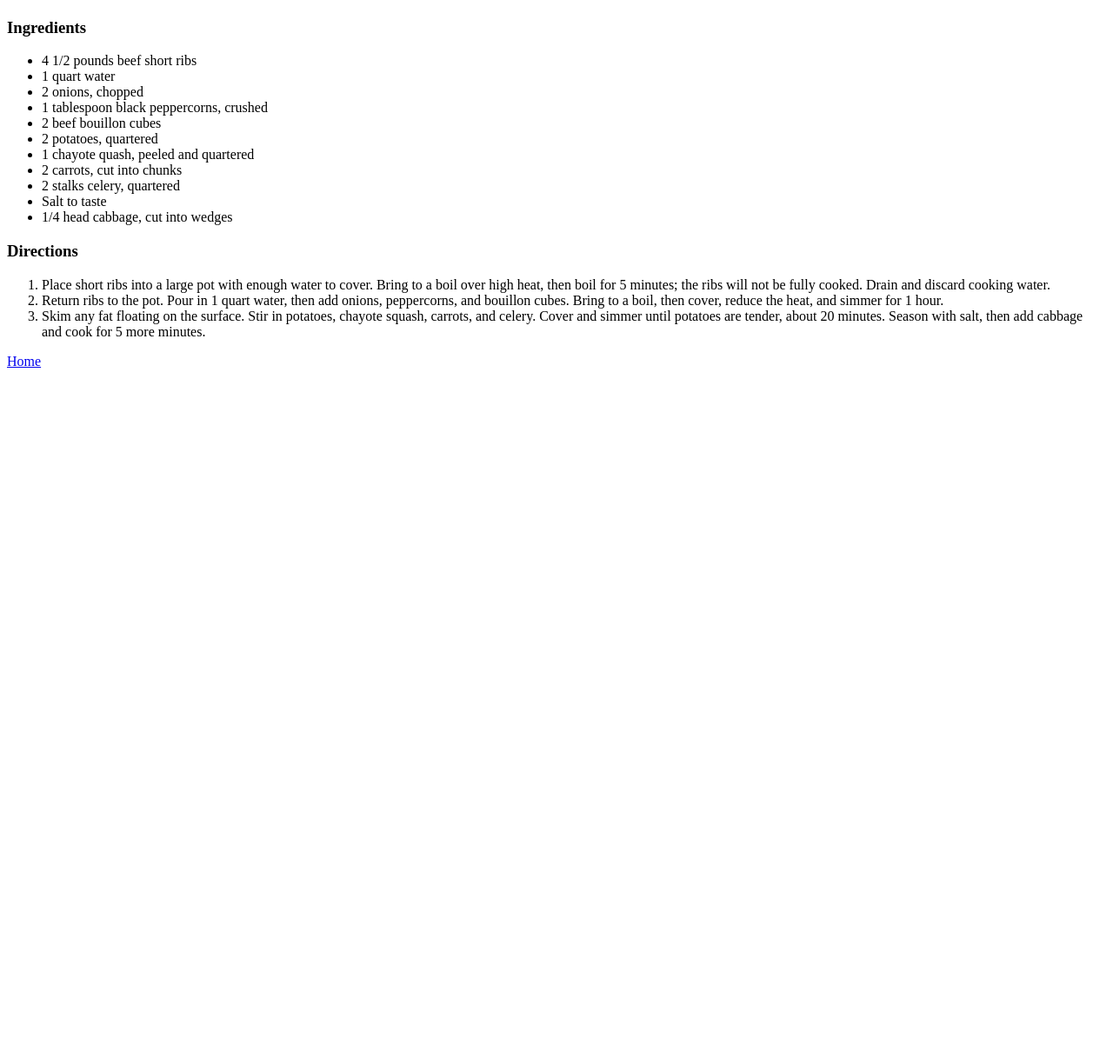
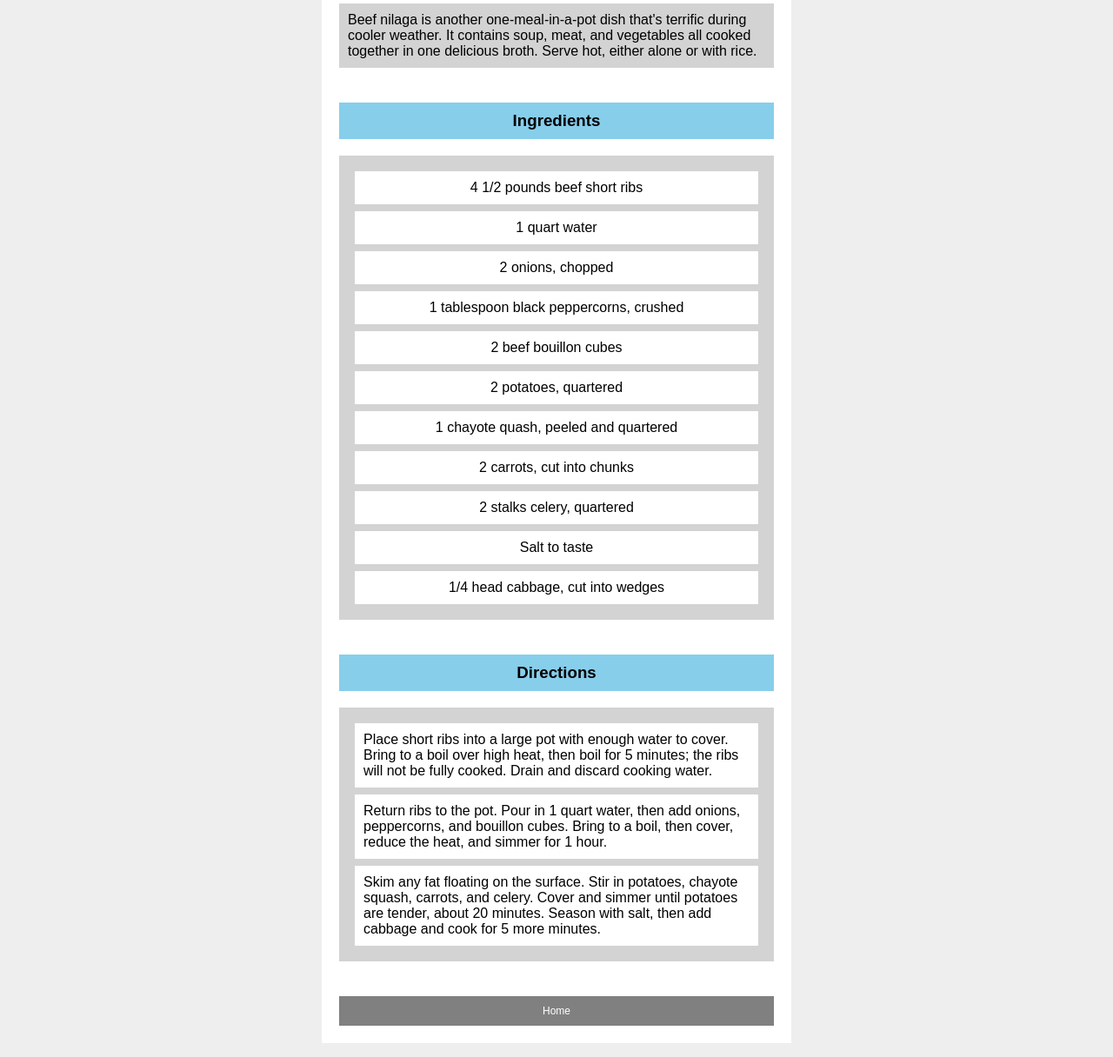
Before and after one commit to r0mrsom/odin-recipes, a plain HTML site: page recipes/beef-nilaga.html in a window 1280 px wide. Shown: the part 426-1642 px from the top of the page at 87% size. Before the commit the page ends 859 px from the top, so only its background shows below. Drawn offline with Linux system fonts and the light colour scheme.

Commit message:
Add style.css, link to existing html files

```diff
--- a/recipes/beef-nilaga.html
+++ b/recipes/beef-nilaga.html
@@ -3,14 +3,15 @@
 <head>
     <meta charset="UTF-8">
     <title>Beef Nilaga</title>
+        <link rel="stylesheet" href="../style.css">
 </head>
 <body>
+    <div class="container">
         <img src="../images/beef-nilaga.jpg" width="300" height="300">
         <h1>Beef Nilaga</h1>
         <p>Beef nilaga is another one-meal-in-a-pot dish that's terrific during cooler weather. It contains soup, meat, and vegetables all cooked together in one delicious broth. Serve hot, either alone or with rice.</p>
-
         <h3>Ingredients</h3>
-    <ul>
+        <ul class="ingredients">
             <li>4 1/2 pounds beef short ribs</li>
             <li>1 quart water</li>
             <li>2 onions, chopped</li>
@@ -23,14 +24,13 @@
             <li>Salt to taste</li>
             <li>1/4 head cabbage, cut into wedges</li>
         </ul>
-
         <h3>Directions</h3>
         <ol>
             <li>Place short ribs into a large pot with enough water to cover. Bring to a boil over high heat, then boil for 5 minutes; the ribs will not be fully cooked. Drain and discard cooking water.</li>
             <li>Return ribs to the pot. Pour in 1 quart water, then add onions, peppercorns, and bouillon cubes. Bring to a boil, then cover, reduce the heat, and simmer for 1 hour.</li>
             <li>Skim any fat floating on the surface. Stir in potatoes, chayote squash, carrots, and celery. Cover and simmer until potatoes are tender, about 20 minutes. Season with salt, then add cabbage and cook for 5 more minutes.</li>
         </ol>
-
-    <a href="../index.html">Home</a>
+        <a href="../index.html" class="home">Home</a>
+    </div>
 </body>
 </html>
--- /dev/null
+++ b/style.css
@@ -0,0 +1,96 @@
+body {
+    background: #eee;
+    font-family: sans-serif;
+}
+
+.container {
+    background: white;
+    width: 500px;
+    margin: 16px auto;
+    padding: 20px;
+}
+
+.container h1 {
+    background: skyblue;
+    margin-bottom: 8px;
+    padding: 10px;
+    text-align: center;
+}
+
+.container img {
+    display: block;
+    margin: 0 auto;
+}
+
+p {
+    background: lightgray;
+    padding: 10px;
+    margin-bottom: 40px;
+}
+
+ul.menu {
+    background: skyblue;
+    padding: 10px;
+}
+
+ul.menu li{
+    margin: 8px;
+    background-color: white;
+    padding: 8px;
+    list-style-type: none;
+    text-align: center;
+
+}
+
+h3 {
+    background: skyblue;
+    padding: 10px;
+    text-align: center;
+}
+
+ul.ingredients {
+    background-color: lightgray;
+    padding: 10px;
+    margin-bottom: 40px;
+}
+
+ul.ingredients li{
+    margin: 8px;
+    background-color: white;
+    padding: 10px;
+    list-style-type: none;
+    text-align: center;
+}
+
+ol {
+    background-color: lightgray;
+    padding: 10px;
+    margin-bottom: 40px;
+}
+
+ol li{
+    margin: 8px;
+    background-color: white;
+    padding: 10px;
+    list-style-type: none;
+    text-align: left;
+}
+
+a {
+    color: black;
+    text-decoration: none;
+}
+
+a:hover {
+    color: red;
+}
+
+.home {
+    display: block;
+    background-color: gray;
+    color: white;
+    padding: 10px;
+    text-align: center;
+    font-size: 12px;
+    margin: 0 auto;
+}
```
Also changed, not shown: index.html (+4 -1 lines), recipes/chicken-adobo.html (+5 -4 lines), recipes/fried-chicken.html (+5 -5 lines), recipes/sinigang-pork.html (+5 -3 lines), recipes/vegetable-whip.html (+5 -5 lines). Lines whose indentation alone changed are shown as unchanged.
